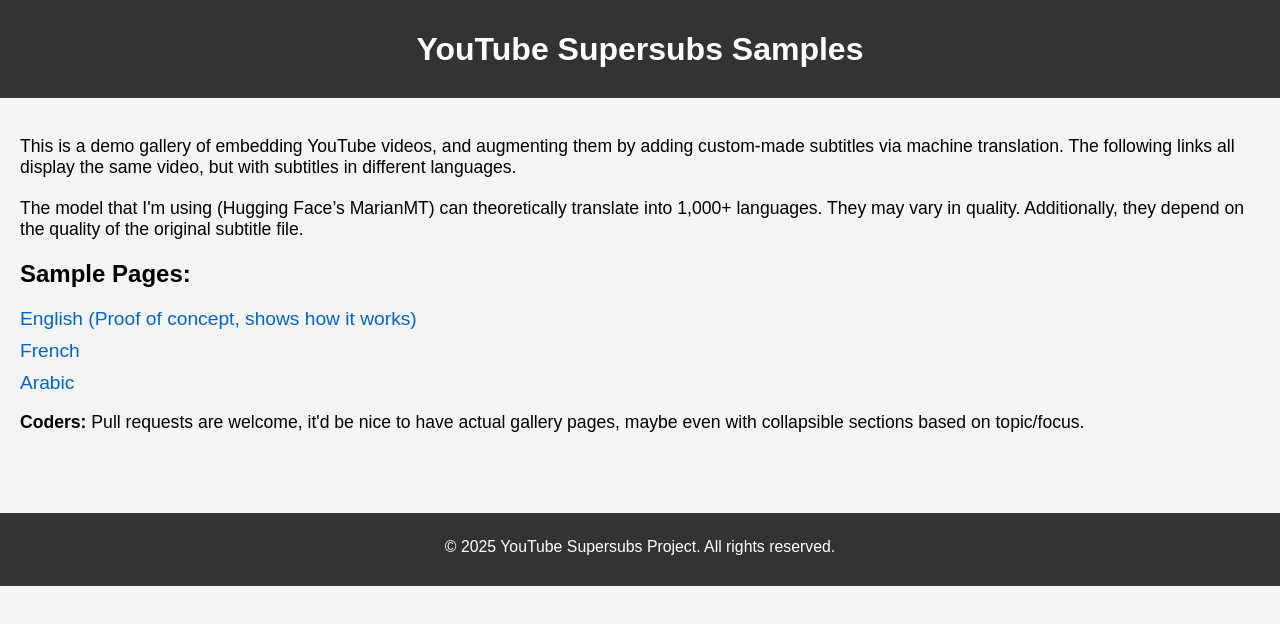
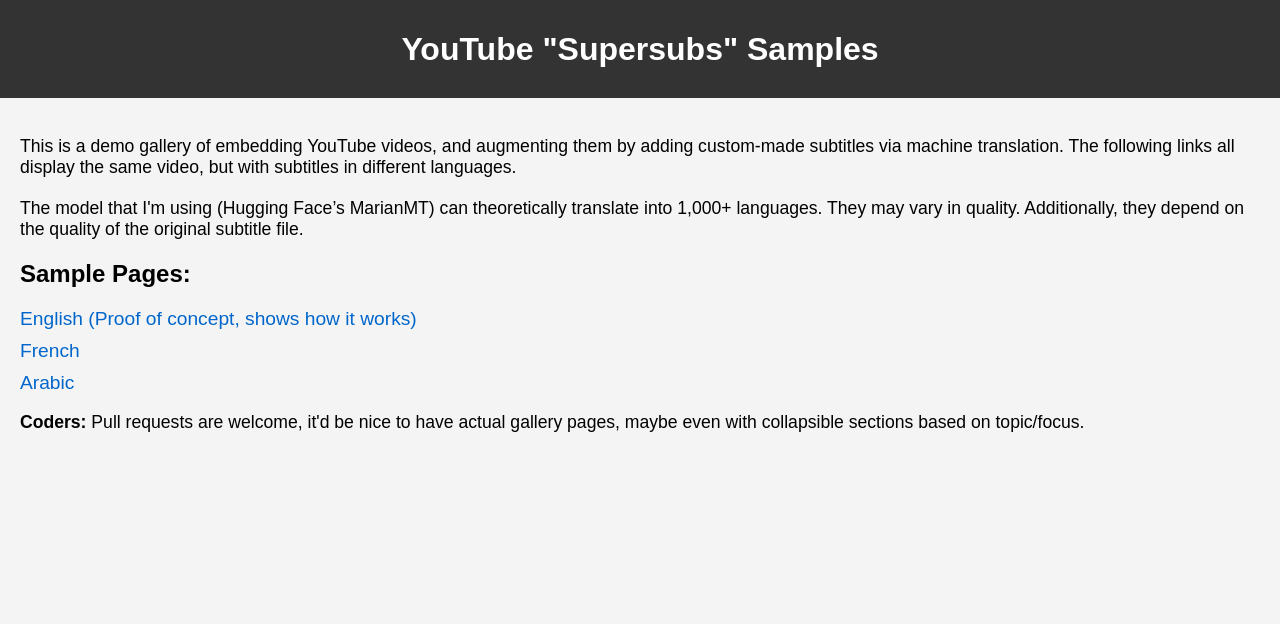
Before and after one commit to toborsnooks/yt-supersubs, a plain HTML site: page index.html in a window 1280 px wide. Drawn offline with Linux system fonts and the light colour scheme.

Commit message:
Update index.html

```diff
--- a/index.html
+++ b/index.html
@@ -63,7 +63,7 @@
 </head>
 <body>
     <header>
-        <h1>YouTube Supersubs Samples</h1>
+        <h1>YouTube "Supersubs" Samples</h1>
     </header>
 
     <main>
@@ -72,7 +72,7 @@
 
         <h2>Sample Pages:</h2>
         <ul>
-            <li><a href="https://toborsnooks.github.io/yt-supersubs/test-en.html" target="_blank">English (Proof of concept, shows how it works)</a></li>
+            <li><a href="https://toborsnooks.github.io/yt-supersubs/test.html" target="_blank">English (Proof of concept, shows how it works)</a></li>
             <li><a href="https://toborsnooks.github.io/yt-supersubs/test-fr.html" target="_blank">French</a></li>
             <li><a href="https://toborsnooks.github.io/yt-supersubs/test-ar.html" target="_blank">Arabic</a></li>
         </ul>
@@ -80,8 +80,5 @@
         <p><strong>Coders:</strong> Pull requests are welcome, it'd be nice to have actual gallery pages, maybe even with collapsible sections based on topic/focus.</p>
     </main>
 
-    <footer>
-        <p>&copy; 2025 YouTube Supersubs Project. All rights reserved.</p>
-    </footer>
 </body>
 </html>
```
